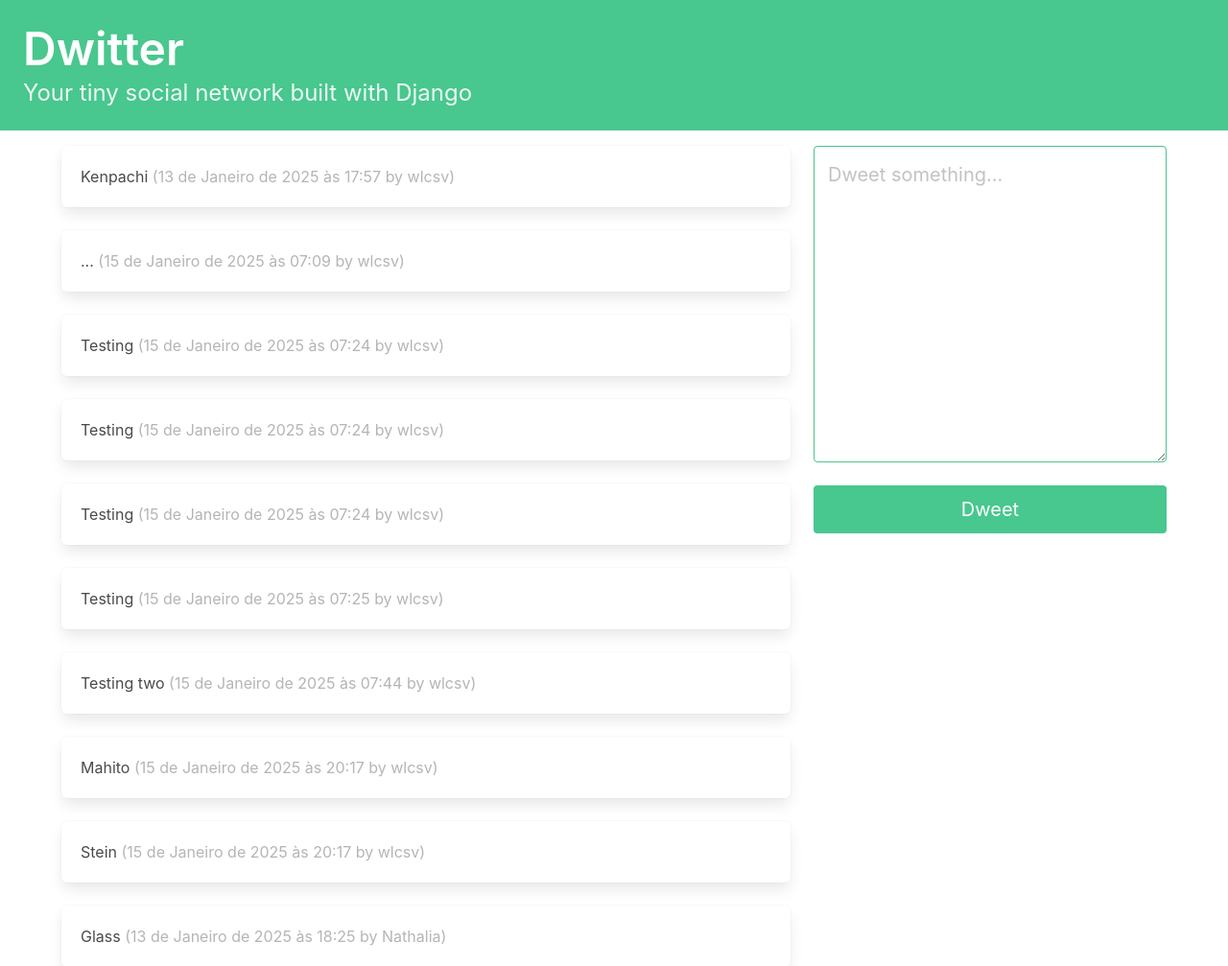
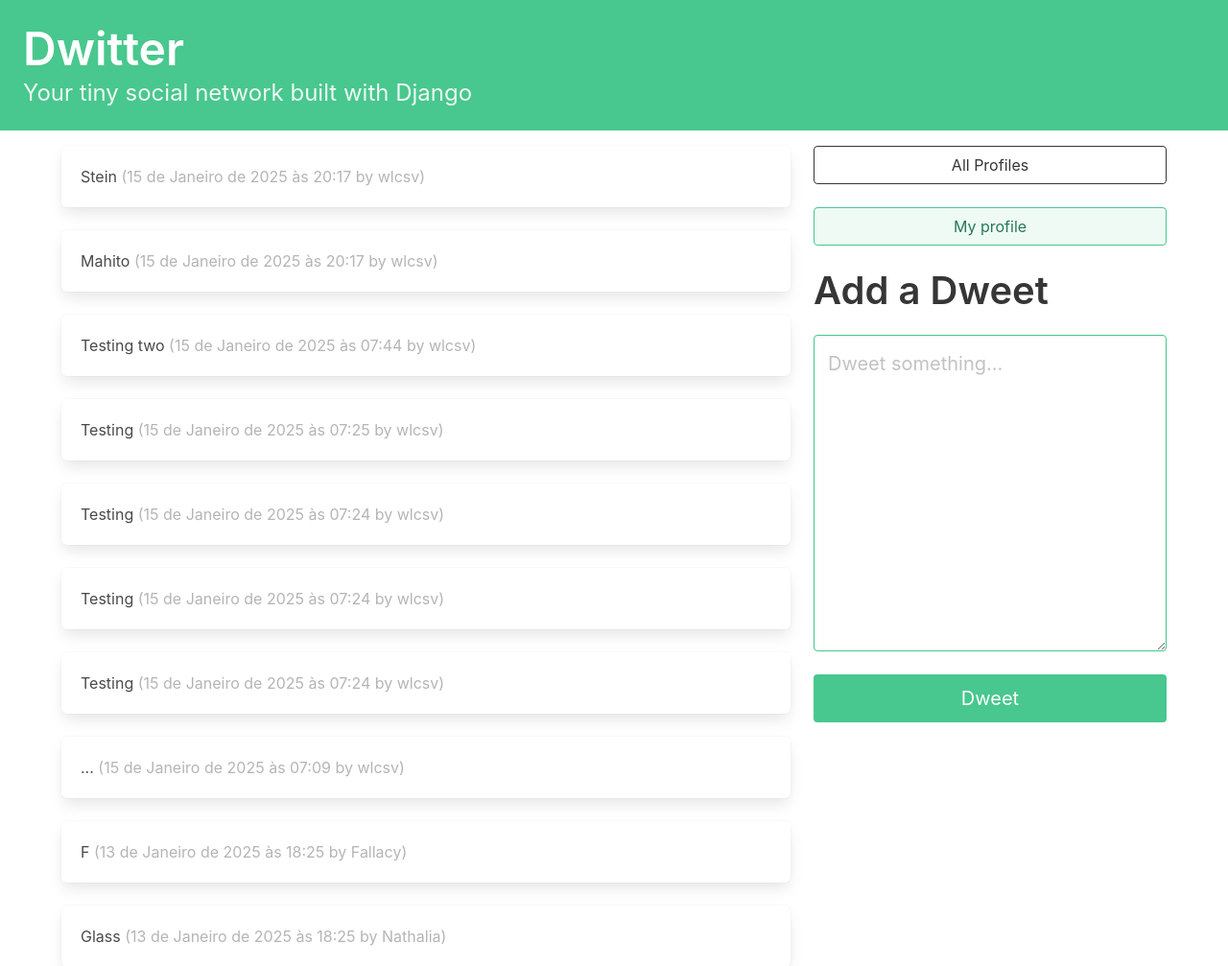
Before and after one commit to wlcvs/django-social, a Django app: page / in a window 1280 px wide. Shown: the top 1007 px of the page at 96% size. Run offline with Django 5.2, Linux system fonts and the light colour scheme; a user stored in the database is signed in; data comes from the database, SQL or seed files in the repository; both versions use the stored data as it was after the commit.

Commit message:
Tutorial finished

```diff
--- a/dwitter/templates/base.html
+++ b/dwitter/templates/base.html
@@ -9,12 +9,14 @@
   <title>Dwitter</title>
 </head>
 <body>
+  <a href="{% url 'dwitter:dashboard' %}">
   <section class="hero is-small is-success mb-4">
     <div class="hero-body">
       <h1 class="title is-1">Dwitter</h1>
       <p class="subtitle is-4">Your tiny social network built with Django</p>
     </div>
   </section>
+  </a>
   <div class="container">
     <div class="columns">
       {% block content %}
--- a/dwitter/templates/dwitter/dashboard.html
+++ b/dwitter/templates/dwitter/dashboard.html
@@ -3,8 +3,7 @@
 {% block content %}
 
 <div class="column">
-  {% for followed in user.profile.follows.all %}
-    {% for dweet in followed.user.dweets.all %}
+  {% for dweet in dweets %}
     <div class="box">
       {{ dweet.body }}
       <span class="is-small has-text-grey-light">
@@ -12,10 +11,31 @@
       </span>
     </div>
   {% endfor %}
-  {% endfor %}
 </div>
 
 <div class="column is-one-third">
+
+  <div class="block">
+    <a href="{% url 'dwitter:profile_list' %}">
+      <button class="button is-dark is-outlined is-fullwidth">
+        All Profiles
+      </button>
+    </a>
+  </div>
+
+  <div class="block">
+    <a href="{% url 'dwitter:profile' request.user.profile.id %}">
+      <button class="button is-success is-light is-outlined is-fullwidth">
+        My profile
+      </button>
+    </a>
+  </div>
+
+  <div class="block">
+    <div class="block">
+      <h2 class="title is-2">Add a Dweet</p>
+    </div>
+    <div class="block">
       <form method="post">
         {% csrf_token %}
         {{ form.as_p }}
@@ -24,5 +44,8 @@
         </button>
       </form>
     </div>
+  </div>
+
+</div>
 
 {% endblock content %}
--- a/dwitter/views.py
+++ b/dwitter/views.py
@@ -1,5 +1,5 @@
 from django.shortcuts import render, redirect
-from .models import Profile
+from .models import Profile, Dweet
 from .forms import DweetForm
 
 def dashboard(request):
@@ -10,7 +10,16 @@
             dweet.user = request.user
             dweet.save()
             return redirect("dwitter:dashboard")
-    return render(request, "dwitter/dashboard.html", {"form": form})
+
+    followed_dweets = Dweet.objects.filter(
+        user__profile__in = request.user.profile.follows.all()
+    ).order_by("-created_at")
+
+    return render(
+        request,
+        "dwitter/dashboard.html",
+        {"form": form, "dweets": followed_dweets},
+    )
 
 def profile_list(request):
     profiles = Profile.objects.exclude(user=request.user)
```
Also changed, not shown: db.sqlite3. Lines whose indentation alone changed are shown as unchanged.
